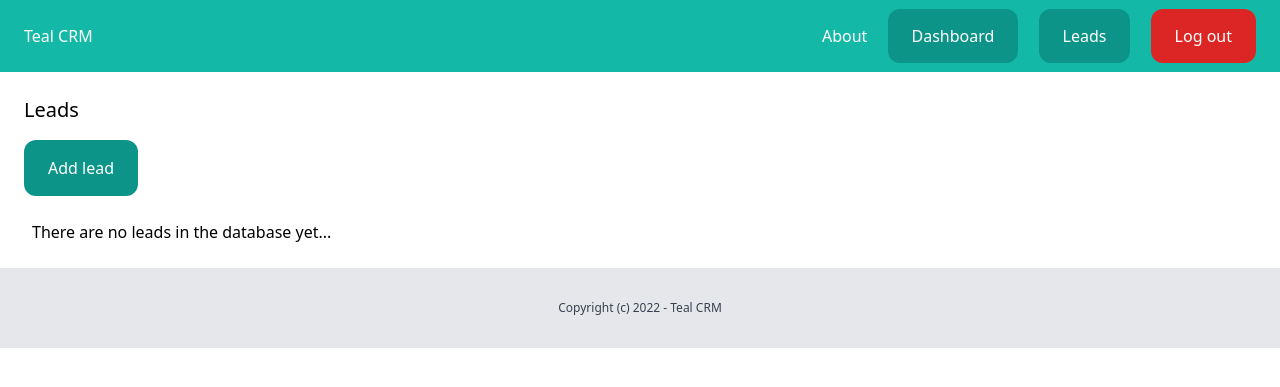
After one commit to shaqayeq28/CRM, a Django app: page /dashboard/leads/lead-list/ in a window 1280 px wide. The commit adds this page. Shown: the top 387 px of the page. Run offline with Django 4.2, Linux system fonts and the light colour scheme; the visitor is signed in with stand-in values (Sample User, id 1); some libraries are stand-ins or nearby versions.

Commit message:
add some function for add, delete, detail, list leads

```diff
--- a/core/templates/core/base.html
+++ b/core/templates/core/base.html
@@ -1,5 +1,3 @@
-<!doctype html>
-
 <html>
     <head>
         <meta charset="UTF-8">
@@ -18,6 +16,7 @@
                 <a href="{% url 'about' %}" class="text-white">About</a>
                 {% if request.user.is_authenticated %}
                     <a href="{% url 'dashboard' %}" class="py-4 px-6 bg-teal-600 rounded-xl text-white">Dashboard</a>
+                    <a href="{% url 'leads_list' %}" class="py-4 px-6 bg-teal-600 rounded-xl text-white">Leads</a>
                     <a href="{% url 'logout' %}" class="py-4 px-6 bg-red-600 rounded-xl text-white">Log out</a>
                 {% else %}
                     <a href="{% url 'login' %}" class="py-4 px-6 bg-teal-600 rounded-xl text-white">Log in</a>
@@ -26,6 +25,16 @@
             </div>
         </nav>
 
+        {% if messages %}
+            <div class="py-6 px-6">
+                {% for message in messages %}
+                    <div class="py-4 px-4 bg-teal-300 text-white rounded-xl">
+                        {{ message }}
+                    </div>
+                {% endfor %}
+            </div>
+        {% endif %}
+
         {% block content %}
         {% endblock %}
 
@@ -33,4 +42,4 @@
             <p class="text-xs text-gray-700">Copyright (c) 2022 - Teal CRM</p>
         </footer>
     </body>
-</html>>
+</html>
--- a/user/admin.py
+++ b/user/admin.py
@@ -13,7 +13,7 @@ class UserProfileAdmin(admin.ModelAdmin):
 
 @admin.register(Lead)
 class LeadAdmin(admin.ModelAdmin):
-    list_display = ['name', 'email', 'priority', 'created_by','status', 'description', 'created_time', 'updated_time',
+    list_display = ['name', 'email', 'priority', 'created_by', 'status', 'description', 'created_time', 'updated_time',
                     'is_active']
     list_filter = ('priority', 'status', 'is_active')
     raw_id_fields = ('created_by',)
--- /dev/null
+++ b/user/templates/user/leads_list.html
@@ -0,0 +1,31 @@
+{% extends 'core/base.html' %}
+
+{% block title %}Leads{% endblock %}
+
+{% block content %}
+    <div class="py-6 px-6">
+        <h1 class="mb-4 text-xl">Leads</h1>
+
+        <a href="{% url 'add_lead' %}" class="inline-block py-4 px-6 bg-teal-600 rounded-xl text-white">Add lead</a>
+
+            {% if leads %}
+            <div class="mt-6 flex justify-between">
+                <p class="py-4 px-2 bg-gray-200 font-semibold w-full">Name</p>
+                <p class="py-4 px-2 bg-gray-200 font-semibold w-full">Priority</p>
+                <p class="py-4 px-2 bg-gray-200 font-semibold w-full">Status</p>
+            </div>
+
+            {% for lead in leads %}
+                <div class="flex justify-between">
+                    <p class="py-2 px-2 w-full {% cycle 'bg-gray-100' '' %}">
+                        <a href="{% url 'leads_detail' lead.id %}">{{ lead.name }}</a>
+                    </p>
+                    <p class="py-2 px-2 w-full {% cycle 'bg-gray-100' '' %}">{{ lead.get_priority_display }}</p>
+                    <p class="py-2 px-2 w-full {% cycle 'bg-gray-100' '' %}">{{ lead.get_status_display }}</p>
+                </div>
+            {% endfor %}
+        {% else %}
+            <p class="mt-6 px-2">There are no leads in the database yet...</p>
+        {% endif %}
+    </div>
+{% endblock %}
--- a/user/urls.py
+++ b/user/urls.py
@@ -1,10 +1,16 @@
+from django.contrib.auth.views import LoginView, LogoutView
 from django.urls import path
-from django.contrib.auth.views import LoginView,LogoutView
-from user.views import signup,dashboard
+
+from user.views import signup, dashboard, add_lead, leads_list, leads_detail, delete_leads,edit_leads
 
 urlpatterns = [
     path('signup/', signup, name='signup'),
     path('log-in/', LoginView.as_view(template_name='user/login.html'), name='login'),
     path('log-out/', LogoutView.as_view(), name='logout'),
     path('dashboard/', dashboard, name='dashboard'),
+    path('dashboard/leads/add-lead/', add_lead, name='add_lead'),
+    path('dashboard/leads/lead-list/', leads_list, name='leads_list'),
+    path('dashboard/leads/<int:pk>/', leads_detail, name='leads_detail'),
+    path('dashboard/leads/<int:pk>/delete/', delete_leads, name='leads_delete'),
+    path('dashboard/leads/<int:pk>/edit/', edit_leads, name='leads_edit'),
 ]
--- a/user/views.py
+++ b/user/views.py
@@ -1,8 +1,10 @@
-from django.shortcuts import render, redirect
+from django.contrib import messages
 from django.contrib.auth.decorators import login_required
+from django.shortcuts import render, redirect, get_object_or_404
+
 # Create your views here.
-from user.forms import SignUpForm
-from user.models import UserProfile
+from user.forms import SignUpForm, AddLeadForm
+from user.models import UserProfile, Lead
 
 
 def signup(request):
@@ -11,12 +13,12 @@ def signup(request):
 
         if form.is_valid():
             user = form.save()
-            user_profile = UserProfile.objects.get_or_create(user=user)
+            user_profile = UserProfile.objects.create(user=user)
+            user_profile.save()
 
             return redirect('/log-in/')
 
-    else:
-        form = SignUpForm()
+    form = SignUpForm()
 
     return render(request, 'user/signup.html', context={'form': form})
 
@@ -24,3 +26,55 @@ def signup(request):
 @login_required
 def dashboard(request):
     return render(request, 'user/dashboard.html')
+
+
+@login_required
+def add_lead(request):
+    if request.method == "POST":
+        form = AddLeadForm(request.POST)
+        if form.is_valid():
+            lead_obj = Lead.objects.create(**form.cleaned_data, created_by=request.user)
+            lead_obj.save()
+            messages.success(request, "the lead created successfully")
+
+            return redirect('leads_list')
+    form = AddLeadForm()
+
+    return render(request, 'user/add_lead.html', context={'form': form})
+
+
+def leads_list(request):
+    leads = Lead.objects.filter(is_active=True, created_by=request.user)
+    return render(request, 'user/leads_list.html', context={'leads': leads})
+
+
+@login_required
+def leads_detail(request, pk):
+    lead = get_object_or_404(Lead, is_active=True, created_by=request.user, pk=pk)
+    return render(request, 'user/leads_detail.html', context={'lead': lead})
+
+
+@login_required
+def delete_leads(request, pk):
+    lead = get_object_or_404(Lead, is_active=True, created_by=request.user, pk=pk)
+    lead.is_active = False
+
+    messages.success(request, "the lead deleted successfully")
+    return redirect('leads_list')
+
+
+@login_required
+def edit_leads(request, pk):
+    lead = get_object_or_404(Lead, is_active=True, created_by=request.user, pk=pk)
+
+    if request.method == "POST":
+        form = AddLeadForm(request.POST, instance=lead)
+        if form.is_valid():
+            form.save()
+            messages.success(request, "the lead edited successfully")
+
+            return redirect('leads_list')
+
+    form = AddLeadForm(instance=lead)
+
+    return render(request, 'user/leads_edit.html', context={'form': form})
```
Also changed, not shown: user/forms.py (+9 -0 lines), user/templates/user/add_lead.html (added, +17 -0 lines), user/templates/user/leads_detail.html (added, +35 -0 lines), user/templates/user/leads_edit.html (added, +17 -0 lines).
